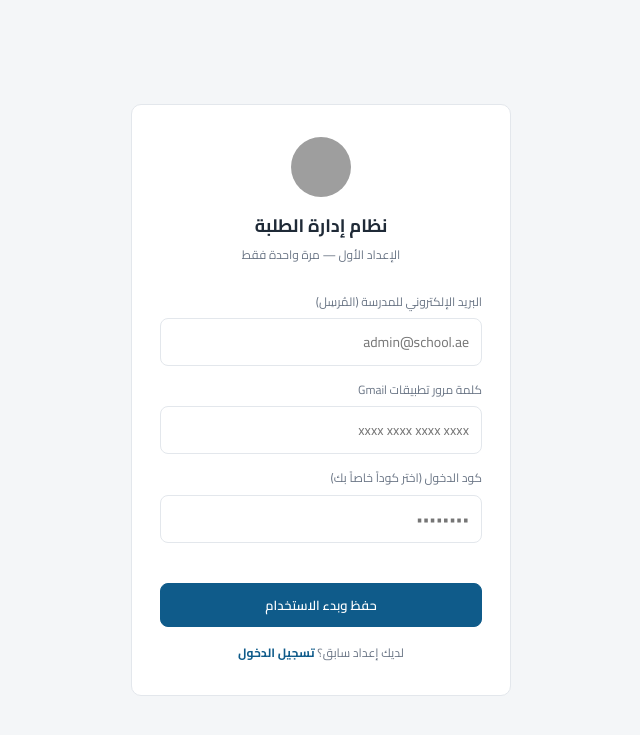
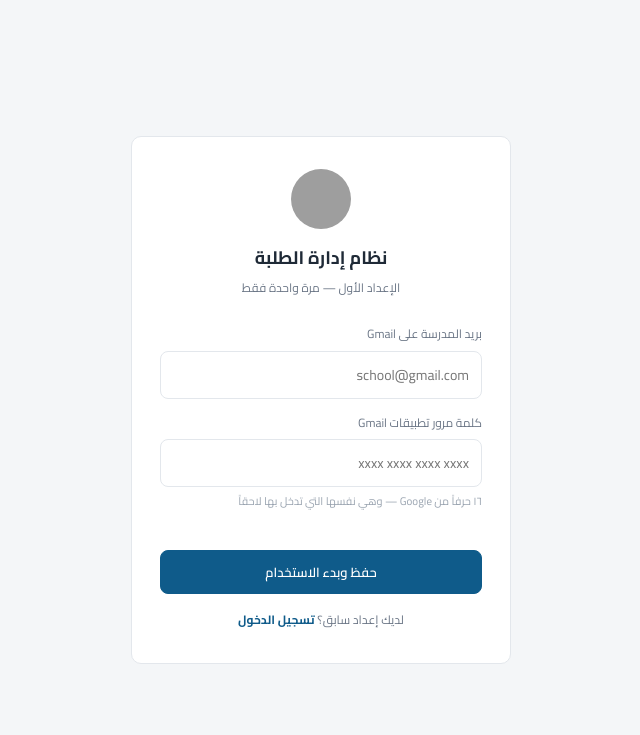
Before and after one commit to 3mrlogic/MohamedAli, a Flask app: page / in a window 1280 px wide. Shown: the top 735 px of the page, without its empty margins (319-959 px from the left). Run offline with Flask 3, Linux system fonts and the light colour scheme; data that the repository does not hold is empty; some libraries are stand-ins or nearby versions; grey boxes are pictures that could not be loaded.

Commit message:
إلغاء كود الدخول المنفصل — كلمة مرور تطبيقات Gmail هي بيانات الدخول
كان الإعداد يطلب سرّين: كلمة مرور التطبيقات وكوداً إضافياً يخترعه المستخدم.
الآن يُطلب البريد وكلمة مرور التطبيقات فقط، وهي نفسها التي يُسجَّل بها
الدخول لاحقاً، فلا يحفظ المستخدم إلا سرّاً واحداً ويبقى الموقع محمياً.

- المقارنة بزمن ثابت، وتقبل كلمة المرور بمسافات أو بدونها
- ترميز إلى bytes قبل المقارنة، وإلا رمى أي محرف غير إنجليزي
  في خانة كلمة المرور استثناءً وردّ السيرفر بخطأ 500 بدل رسالة واضحة

Co-Authored-By: Claude Opus 5 (1M context) <noreply@anthropic.com>

```diff
--- a/app.py
+++ b/app.py
@@ -1,6 +1,6 @@
 from flask import Flask, request, jsonify, render_template, session, g, has_request_context
 from flask_cors import CORS
-import json, os, smtplib, uuid, secrets, html as html_lib
+import json, os, smtplib, uuid, secrets, hmac, html as html_lib
 from email.mime.text import MIMEText
 from email.mime.multipart import MIMEMultipart
 from datetime import datetime, timedelta
@@ -135,15 +135,15 @@ def login_required(f):
 
 @app.route("/api/auth/setup", methods=["POST"])
 def auth_setup():
+    """الإعداد الأول: البريد وكلمة مرور تطبيقات Gmail فقط — لا يوجد كود منفصل."""
     d = request.json
     email = d.get("email", "").strip().lower()
-    code  = d.get("code", "").strip()
     smtp_pass = d.get("smtp_password", "").strip()
-    if not email or not code:
-        return jsonify({"error": "البريد والكود مطلوبان"}), 400
+    if not email or not smtp_pass:
+        return jsonify({"error": "البريد وكلمة مرور تطبيقات Gmail مطلوبان"}), 400
     db = load_db()
     old = db.get("auth") or {}
-    db["auth"] = {"email": email, "code": code, "smtp_password": smtp_pass,
+    db["auth"] = {"email": email, "smtp_password": smtp_pass,
                   "session_token": old.get("session_token") or secrets.token_hex(16)}
     save_db(db)
     start_session(email, db)
@@ -151,15 +151,30 @@ def auth_setup():
 
 @app.route("/api/auth/login", methods=["POST"])
 def auth_login():
+    """الدخول بكلمة مرور تطبيقات Gmail نفسها."""
     d = request.json
     email = d.get("email", "").strip().lower()
-    code  = d.get("code", "").strip()
+    pw    = (d.get("password") or d.get("smtp_password") or d.get("code") or "").strip()
     db = load_db()
     auth = db.get("auth")
     if not auth:
         return jsonify({"error": "لم يتم الإعداد بعد", "needs_setup": True}), 400
-    if email != auth["email"] or code != auth["code"]:
-        return jsonify({"error": "البريد الإلكتروني أو الكود غير صحيح"}), 401
+
+    stored = auth.get("smtp_password") or ""
+
+    def same(a, b):
+        # المقارنة بزمن ثابت حتى لا تُخمَّن كلمة المرور حرفاً حرفاً.
+        # لا بد من الترميز إلى bytes وإلا رُفض أي محرف غير إنجليزي باستثناء.
+        return hmac.compare_digest(str(a).encode("utf-8"), str(b).encode("utf-8"))
+
+    same_mail = same(email, (auth.get("email") or "").lower())
+    same_pw   = bool(stored) and same(pw, stored)
+    # المسافات في كلمة مرور تطبيقات Google اختيارية (xxxx xxxx xxxx xxxx)
+    if not same_pw and stored:
+        same_pw = same(pw.replace(" ", ""), stored.replace(" ", ""))
+    if not (same_mail and same_pw):
+        return jsonify({"error": "البريد أو كلمة المرور غير صحيحة"}), 401
+
     start_session(email, db)
     return jsonify({"success": True})
 
--- a/templates/index.html
+++ b/templates/index.html
@@ -29,6 +29,7 @@ button,input,select,textarea{font-family:inherit;font-size:14px;color:inherit}
 .login-err{color:var(--red);font-size:12px;text-align:center;min-height:18px;margin-bottom:8px}
 .login-alt{text-align:center;font-size:12px;color:var(--muted);margin-top:16px;cursor:pointer}
 .login-alt b{color:var(--accent)}
+.login-hint{font-size:11px;color:#9aa4b0;margin-top:6px;line-height:1.6}
 
 /* ---------- الهيكل ---------- */
 header{background:var(--card);border-bottom:1px solid var(--line);position:sticky;top:0;z-index:50}
@@ -207,16 +208,19 @@ mark{background:#fff3bf;color:inherit;border-radius:3px;padding:0 2px}
     <div class="login-title">نظام إدارة الطلبة</div>
     <div class="login-sub" id="login-sub">تسجيل الدخول مرة واحدة فقط</div>
     <div id="setup-form" style="display:none">
-      <div class="fld"><label>البريد الإلكتروني للمدرسة (المُرسِل)</label><input id="su-email" type="email" placeholder="admin@school.ae"></div>
-      <div class="fld"><label>كلمة مرور تطبيقات Gmail</label><input id="su-smtp" type="password" placeholder="xxxx xxxx xxxx xxxx"></div>
-      <div class="fld"><label>كود الدخول (اختر كوداً خاصاً بك)</label><input id="su-code" type="password" placeholder="••••••••"></div>
+      <div class="fld"><label>بريد المدرسة على Gmail</label><input id="su-email" type="email" placeholder="school@gmail.com"></div>
+      <div class="fld"><label>كلمة مرور تطبيقات Gmail</label>
+        <input id="su-smtp" type="password" placeholder="xxxx xxxx xxxx xxxx" onkeydown="if(event.key==='Enter')doSetup()">
+        <div class="login-hint">١٦ حرفاً من Google — وهي نفسها التي تدخل بها لاحقاً</div>
+      </div>
       <div class="login-err" id="su-err"></div>
       <button class="btn" style="width:100%" onclick="doSetup()">حفظ وبدء الاستخدام</button>
       <div class="login-alt" onclick="showLogin()">لديك إعداد سابق؟ <b>تسجيل الدخول</b></div>
     </div>
     <div id="login-form" style="display:none">
-      <div class="fld"><label>البريد الإلكتروني</label><input id="lg-email" type="email" placeholder="admin@school.ae"></div>
-      <div class="fld"><label>كود الدخول</label><input id="lg-code" type="password" placeholder="••••••••" onkeydown="if(event.key==='Enter')doLogin()"></div>
+      <div class="fld"><label>بريد المدرسة</label><input id="lg-email" type="email" placeholder="school@gmail.com"></div>
+      <div class="fld"><label>كلمة مرور تطبيقات Gmail</label>
+        <input id="lg-code" type="password" placeholder="xxxx xxxx xxxx xxxx" onkeydown="if(event.key==='Enter')doLogin()"></div>
       <div class="login-err" id="lg-err"></div>
       <button class="btn" style="width:100%" onclick="doLogin()">دخول</button>
       <div class="login-alt" onclick="showSetup()">إعداد جديد؟ <b>ابدأ الإعداد</b></div>
@@ -570,21 +574,21 @@ function showLogin(){
   document.getElementById('login-sub').textContent='تسجيل الدخول — يبقى الدخول محفوظاً';
 }
 async function doSetup(){
-  const email=$('su-email').value.trim(), smtp=$('su-smtp').value.trim(), code=$('su-code').value.trim();
-  if(!email||!code){ $('su-err').textContent='أدخل البريد والكود'; return; }
-  const r=await api('/api/auth/setup',{method:'POST',body:JSON.stringify({email,smtp_password:smtp,code})});
+  const email=$('su-email').value.trim(), smtp=$('su-smtp').value.trim();
+  if(!email||!smtp){ $('su-err').textContent='أدخل البريد وكلمة مرور التطبيقات'; return; }
+  const r=await api('/api/auth/setup',{method:'POST',body:JSON.stringify({email,smtp_password:smtp})});
   if(r.error){ $('su-err').textContent=r.error; return; }
-  document.getElementById('login-screen').classList.add('hidden'); initApp();
+  $('login-screen').classList.add('hidden'); initApp();
 }
 async function doLogin(){
-  const email=$('lg-email').value.trim(), code=$('lg-code').value.trim();
-  if(!email||!code){ $('lg-err').textContent='أدخل البريد والكود'; return; }
-  const r=await api('/api/auth/login',{method:'POST',body:JSON.stringify({email,code})});
+  const email=$('lg-email').value.trim(), pw=$('lg-code').value.trim();
+  if(!email||!pw){ $('lg-err').textContent='أدخل البريد وكلمة المرور'; return; }
+  const r=await api('/api/auth/login',{method:'POST',body:JSON.stringify({email,password:pw})});
   if(r.error){ $('lg-err').textContent=r.error; return; }
-  document.getElementById('login-screen').classList.add('hidden'); initApp();
+  $('login-screen').classList.add('hidden'); initApp();
 }
 async function doLogout(){
-  if(!confirm('سيتم تسجيل الخروج وستحتاج لإدخال الكود مرة أخرى. متابعة؟')) return;
+  if(!confirm('سيتم تسجيل الخروج وستحتاج لإدخال كلمة مرور التطبيقات مرة أخرى. متابعة؟')) return;
   await api('/api/auth/logout',{method:'POST'}); location.reload();
 }
 
```
Also changed, not shown: README.md.
